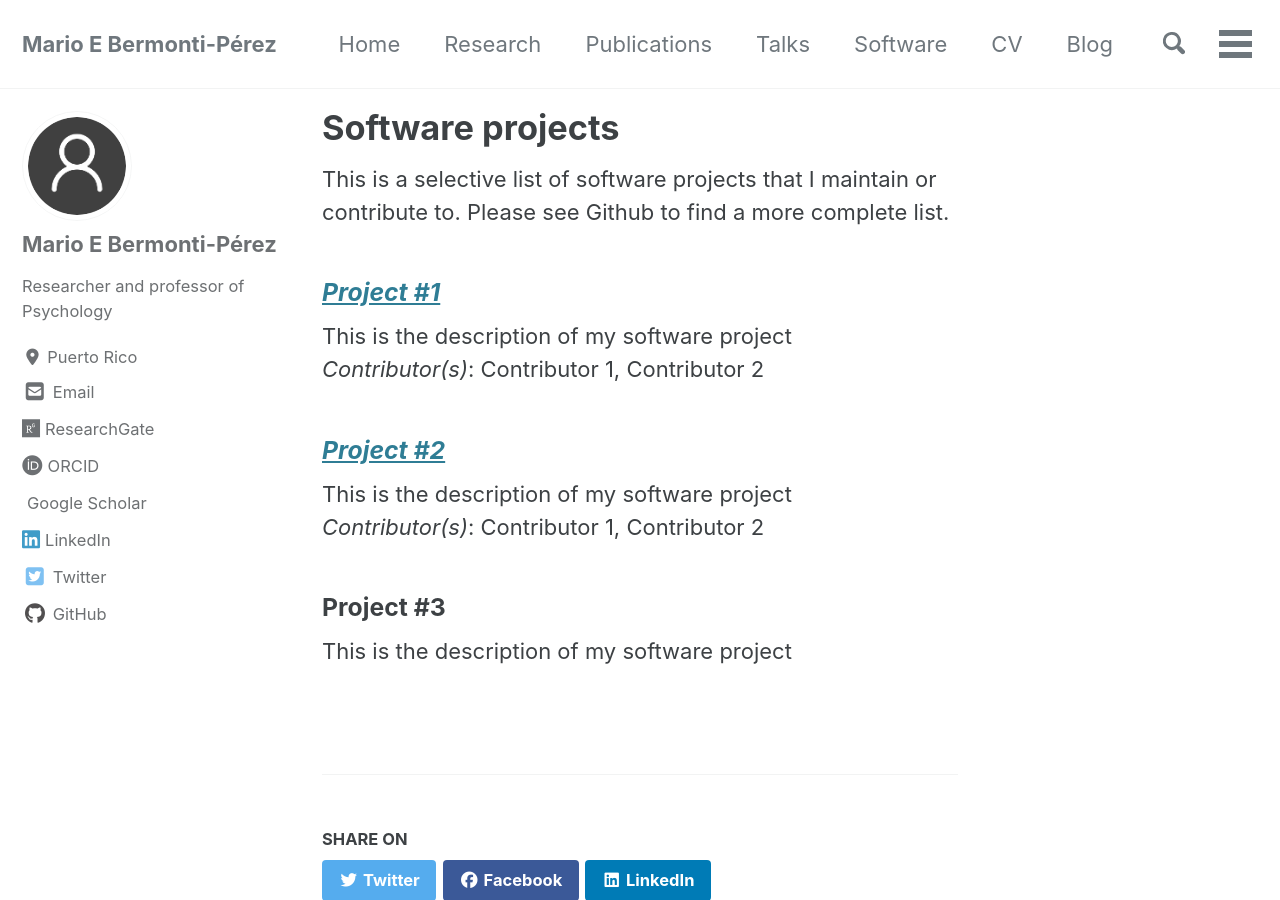
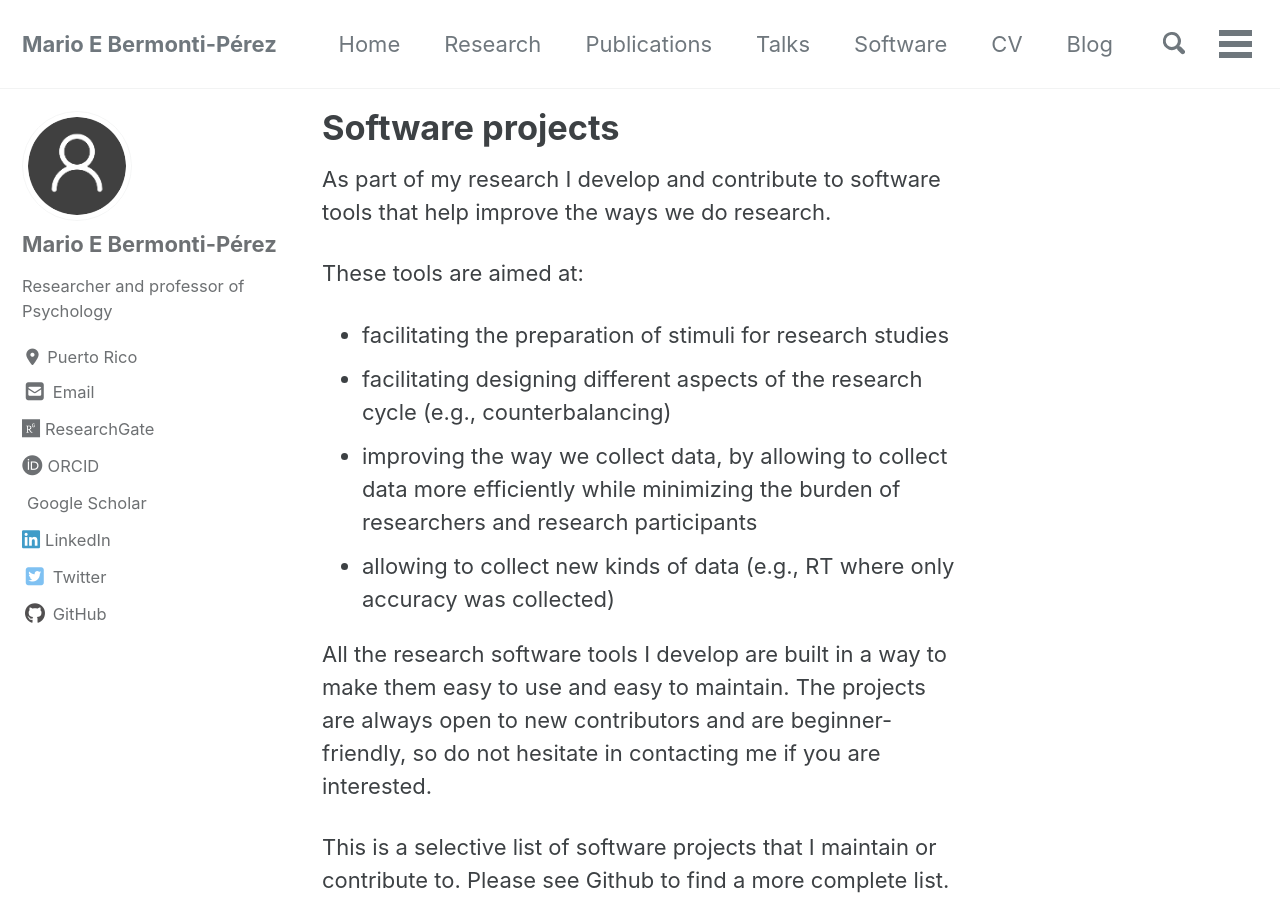
Before and after one commit to mario-bermonti/mario-bermonti.github.io, a Jekyll site: the page built from _pages/software.md, in a window 1280 px wide and 900 px high. Built offline with Jekyll 4.4.1, drawn with Linux system fonts in a browser that asks for light colours; cached includes are drawn as plain includes; nearby versions of some CDN libraries; a style sheet for code colours, icons or effects is not loaded.

Commit message:
Add info to the research page

```diff
--- a/_pages/software.md
+++ b/_pages/software.md
@@ -5,6 +5,16 @@ permalink: /software/
 layout: software
 ---
 
+As part of my research I develop and contribute to software tools that help improve the ways we do research.
+
+These tools are aimed at:
+- facilitating the preparation of stimuli for research studies
+- facilitating designing different aspects of the research cycle (e.g., counterbalancing)
+- improving the way we collect data, by allowing to collect data more efficiently while minimizing
+the burden of researchers and research participants
+- allowing to collect new kinds of data (e.g., RT where only accuracy was collected)
+
+All the research software tools I develop are built in a way to make them easy to use and easy to maintain. The projects are always open to new contributors and are beginner-friendly, so do not hesitate in contacting me if you are interested.
 
 This is a selective list of software projects that I maintain
 or contribute to. Please see Github to find a more complete list.
```
